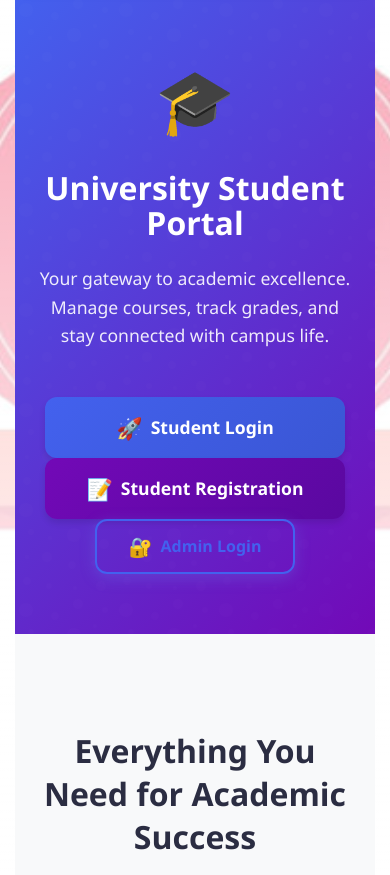
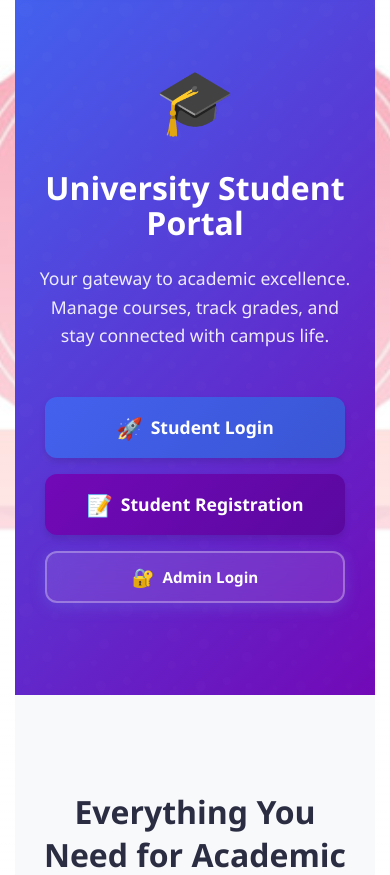
Before and after one commit to gandalf-lab/unity_uni_student_portal, a Flask app: page / in a window 390 px wide. Shown: the part 146-1021 px from the top of the page. Run offline with Flask 3, Linux system fonts and the light colour scheme.

Commit message:
Update style.css

```diff
--- a/static/css/style.css
+++ b/static/css/style.css
@@ -885,3 +885,71 @@ tr:hover {
         padding: 2rem 1.5rem;
     }
 }
+/* ===== PYRAMID BUTTON STRUCTURE ===== */
+.pyramid-buttons {
+    display: flex;
+    flex-direction: column;
+    align-items: center;
+    gap: 1.5rem;
+    margin: 3rem 0;
+}
+
+.button-row {
+    display: flex;
+    gap: 1.5rem;
+    justify-content: center;
+    align-items: center;
+}
+
+.top-row {
+    /* Student Login & Registration buttons */
+}
+
+.bottom-row {
+    /* Admin Login button - slightly smaller and centered */
+}
+
+.btn-admin {
+    padding: 0.75rem 2rem;
+    font-size: 0.95rem;
+    background: rgba(255, 255, 255, 0.1);
+    border: 2px solid rgba(255, 255, 255, 0.3);
+    color: white;
+    backdrop-filter: blur(10px);
+}
+
+.btn-admin:hover {
+    background: rgba(255, 255, 255, 0.2);
+    border-color: rgba(255, 255, 255, 0.5);
+    transform: translateY(-2px);
+}
+
+/* Mobile responsiveness for pyramid buttons */
+@media (max-width: 768px) {
+    .pyramid-buttons {
+        gap: 1rem;
+    }
+
+    .button-row {
+        flex-direction: column;
+        gap: 1rem;
+        width: 100%;
+        max-width: 300px;
+    }
+
+    .btn-large {
+        width: 100%;
+        justify-content: center;
+    }
+
+    .btn-admin {
+        width: 100%;
+        justify-content: center;
+    }
+}
+
+@media (max-width: 480px) {
+    .pyramid-buttons {
+        margin: 2rem 0;
+    }
+}
```
